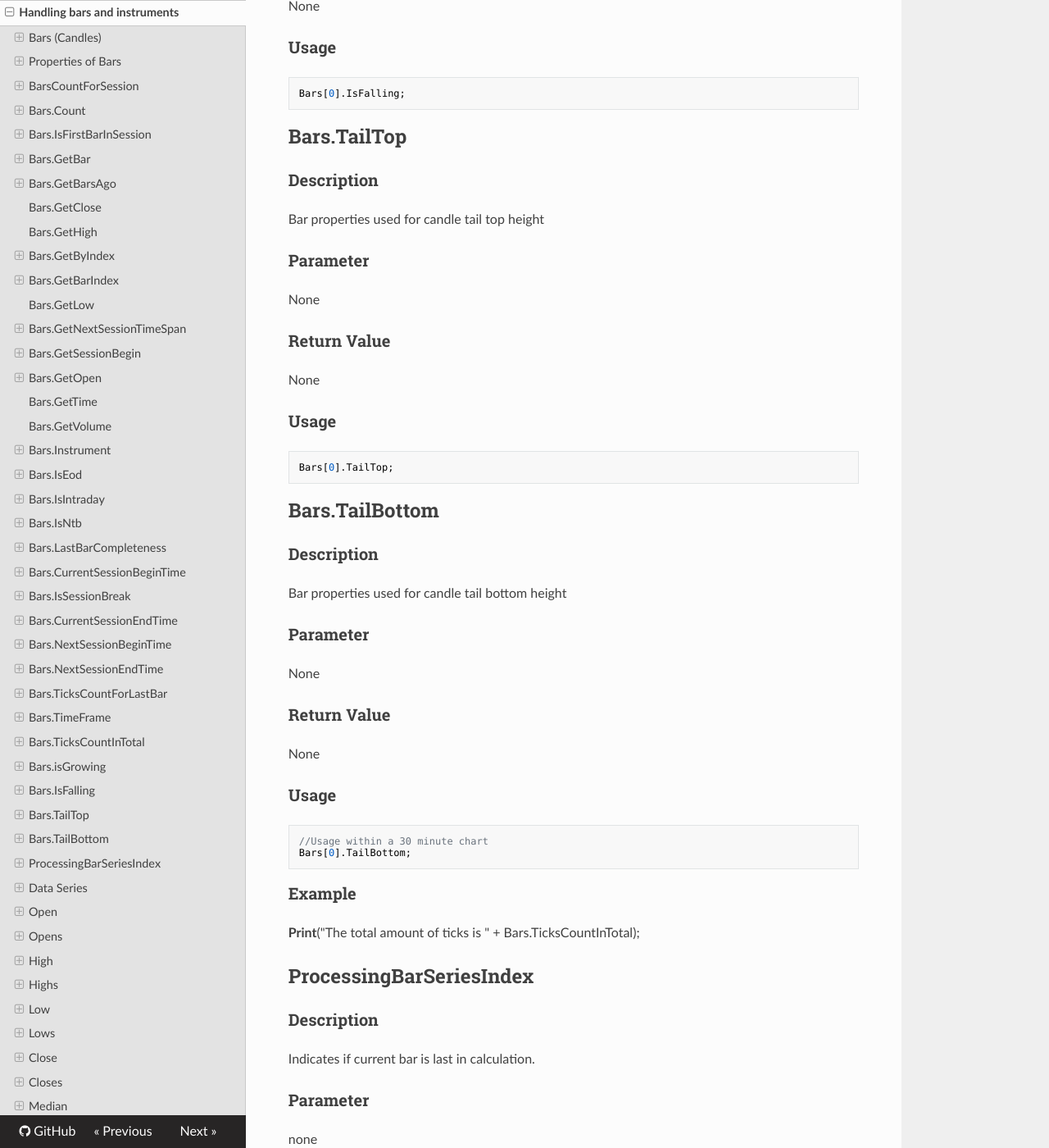
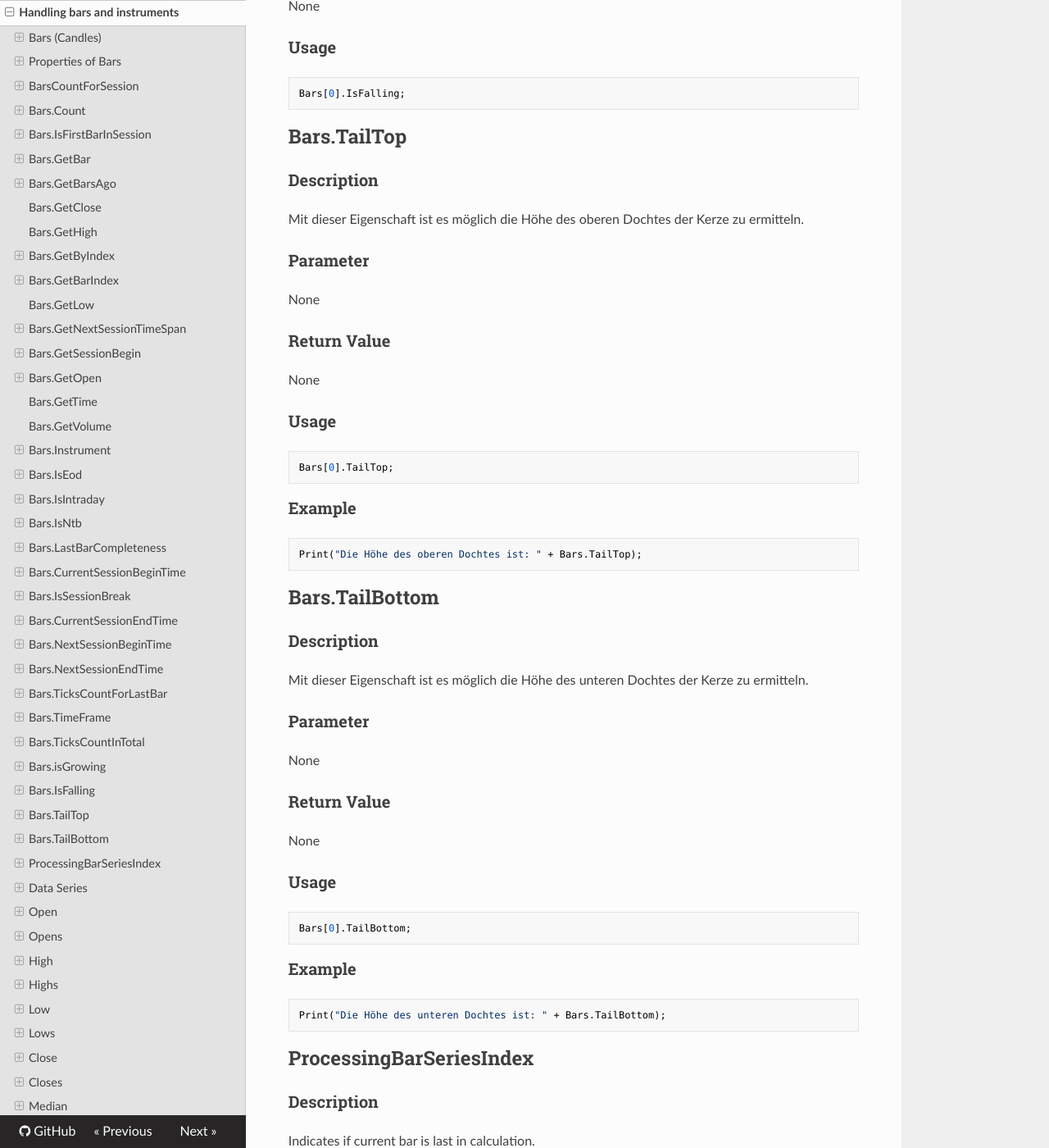
Before and after one commit to AgenaTrader/AgenaScript-documentation-de, an MkDocs documentation site: the page built from sources/handling_bars_and_instruments.md, in a window 1280 px wide and 1400 px high, scrolled down 26288 px. Shown: the whole window at 82% size. Built offline with MkDocs 1.6.1, drawn with Linux system fonts in a browser that asks for light colours; nearby versions of some CDN libraries; old or Windows-style settings are respelled for this version of MkDocs; some of the changed text lies outside the part shown.

Commit message:
tailbottom and tailtop

````diff
--- a/sources/handling_bars_and_instruments.md
+++ b/sources/handling_bars_and_instruments.md
@@ -782,7 +782,7 @@ Bars[0].IsFalling;
 
 ## Bars.TailTop
 ### Description
-Bar properties used for candle tail top height
+Mit dieser Eigenschaft ist es möglich die Höhe des oberen Dochtes der Kerze zu ermitteln.
 
 ### Parameter
 None
@@ -795,9 +795,15 @@ None
 Bars[0].TailTop;
 ```
 
+### Example
+```cs
+Print("Die Höhe des oberen Dochtes ist: " + Bars.TailTop);
+```
+
 ## Bars.TailBottom
 ### Description
-Bar properties used for candle tail bottom height
+Mit dieser Eigenschaft ist es möglich die Höhe des unteren Dochtes der Kerze zu ermitteln.
+
 ### Parameter
 None
 
@@ -806,13 +812,14 @@ None
 
 ### Usage
 ```cs
-//Usage within a 30 minute chart
 Bars[0].TailBottom;
 ```
 
-
-### Example
-**Print**("The total amount of ticks is " + Bars.TicksCountInTotal);
+### Example
+```cs
+Print("Die Höhe des unteren Dochtes ist: " + Bars.TailBottom);
+```
+
 
 ## ProcessingBarSeriesIndex
 ### Description
@@ -1567,7 +1574,7 @@ Instrument.Currency
 
 ### Beispiel
 ```cs
-Print(Instrument.Name + "wird in  " + Instrument.Currency + " gehandelt.);
+Print(Instrument.Name + "wird in  " + Instrument.Currency + " gehandelt".);
 ```
 
 ## Instrument.Digits
@@ -1636,7 +1643,7 @@ ein Exchange-Objekt vom Typ public enum Exchanges
 Instrument.Exchange
 
 ### Weitere Informationen
-Übersicht Börsenhandelsplätze: *http://www.boersen-links.de/boersen.htm*
+[Übersicht Börsenhandelsplätze](http://www.boersen-links.de/boersen.htm)
 
 ### Beispiel
 ```cs
@@ -1973,7 +1980,7 @@ Lines ist eine Collection, die die  [*LevelLine*](#levelline) Objekte eines Indi
 
 Wenn einem Indikator mit der [*Add()*](#add) Methode ein Line-Objekt hinzugefügt wird, wird dieses automatisch der Collection Lines hinzugefügt.
 
-Die Reihenfolge der Add-Befehle bestimmt dabei auch die Sortierung in Lines. Der erste Aufruf von Add() erzeugt Lines[0], der nächste Lines[1] usw.
+Die Reihenfolge der Add-Befehle bestimmt dabei auch die Sortierung in Lines. Der erste Aufruf von Add() erzeugt Lines\[0\], der nächste Lines\[1\] usw.
 
 Siehe auch [*Plots*](#plots).
 
@@ -2014,7 +2021,7 @@ PlotColors ist eine Collection, die die ColorSeries aller Plot-Objekte enthält.
 
 Wenn einem Indikator mit der [*Add()*](#add) Methode ein Plot hinzugefügt wird, wird automatisch auch ein ColorSeries-Objekt erzeugt und der Collection PlotColors hinzugefügt.
 
-Die Reihenfolge der Add-Befehle bestimmt dabei auch die Sortierung in PlotColors. Der erste Aufruf von Add() erzeugt PlotColors[0], der nächste PlotColors[1] usw.
+Die Reihenfolge der Add-Befehle bestimmt dabei auch die Sortierung in PlotColors. Der erste Aufruf von Add() erzeugt PlotColors\[0\], der nächste PlotColors\[1\] usw.
 
 ### Verwendung
 ```cs
@@ -2087,7 +2094,7 @@ Plots ist eine Collection, die die Plot-Objekte eines Indikators enthält.
 
 Wenn einem Indikator mit der Add()-Methode ein Plot-Objekt hinzugefügt wird, wird dieses automatisch der Collection Plots hinzugefügt.
 
-Die Reihenfolge der Add-Befehle bestimmt dabei auch die Sortierung in Plots. Der erste Aufruf von Add() erzeugt Plots[0], der nächste Plots[1] usw.
+Die Reihenfolge der Add-Befehle bestimmt dabei auch die Sortierung in Plots. Der erste Aufruf von Add() erzeugt Plots\[0\], der nächste Plots\[1]\ usw.
 
 Siehe auch [*Lines*](#lines).
 
@@ -2119,9 +2126,9 @@ Values ist eine Collection, die die DataSeries-Objekte eines Indikators enthält
 
 Wenn einem Indikator mit der Add()-Methode ein Plot hinzugefügt wird, wird automatisch auch ein Value-Objekt erzeugt und der Collection Values hinzugefügt.
 
-Die Reihenfolge der Add-Befehle bestimmt dabei auch die Sortierung in Values. Der erste Aufruf von Add() erzeugt Values[0], der nächste Values[1] usw.
-
-**Value** ist immer identisch mit Values[0].
+Die Reihenfolge der Add-Befehle bestimmt dabei auch die Sortierung in Values. Der erste Aufruf von Add() erzeugt Values\[0\], der nächste Values\[1\] usw.
+
+**Value** ist immer identisch mit Values\[0\].
 
 ### Verwendung
 ```cs
````
